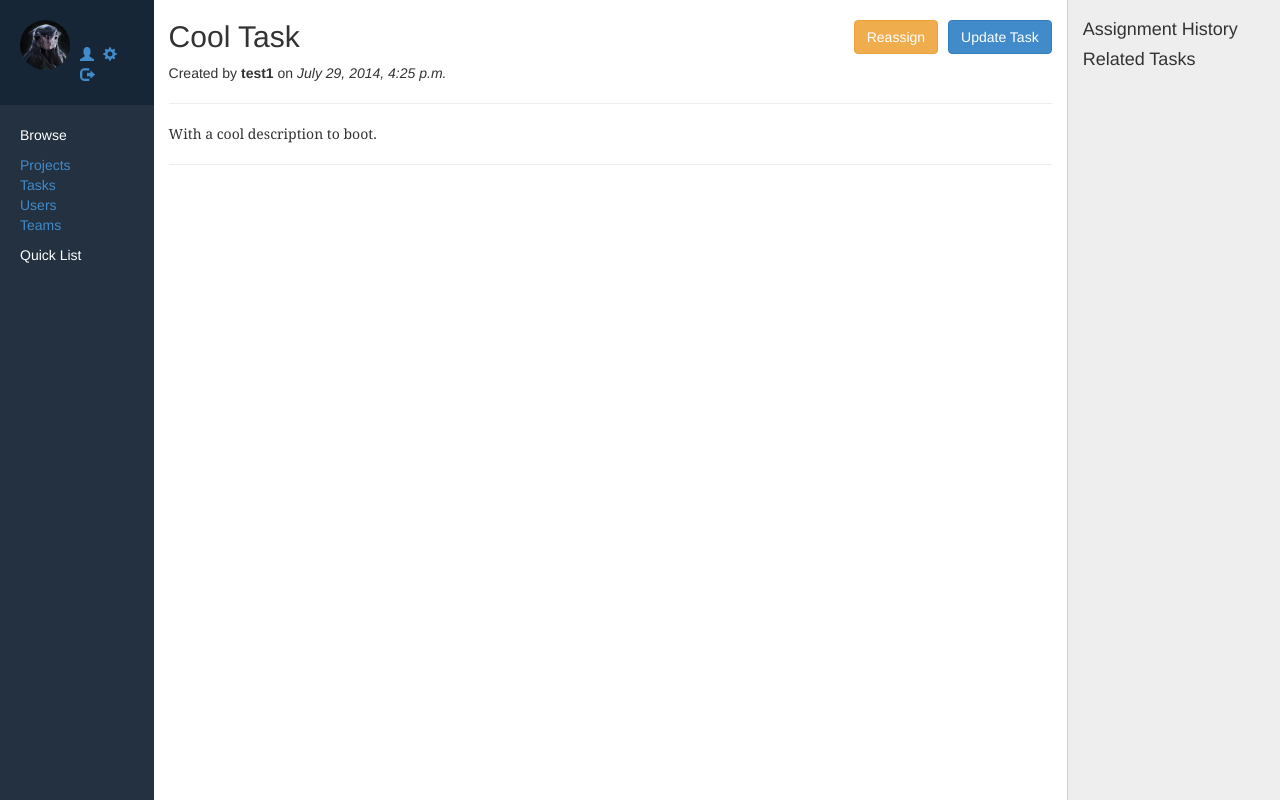
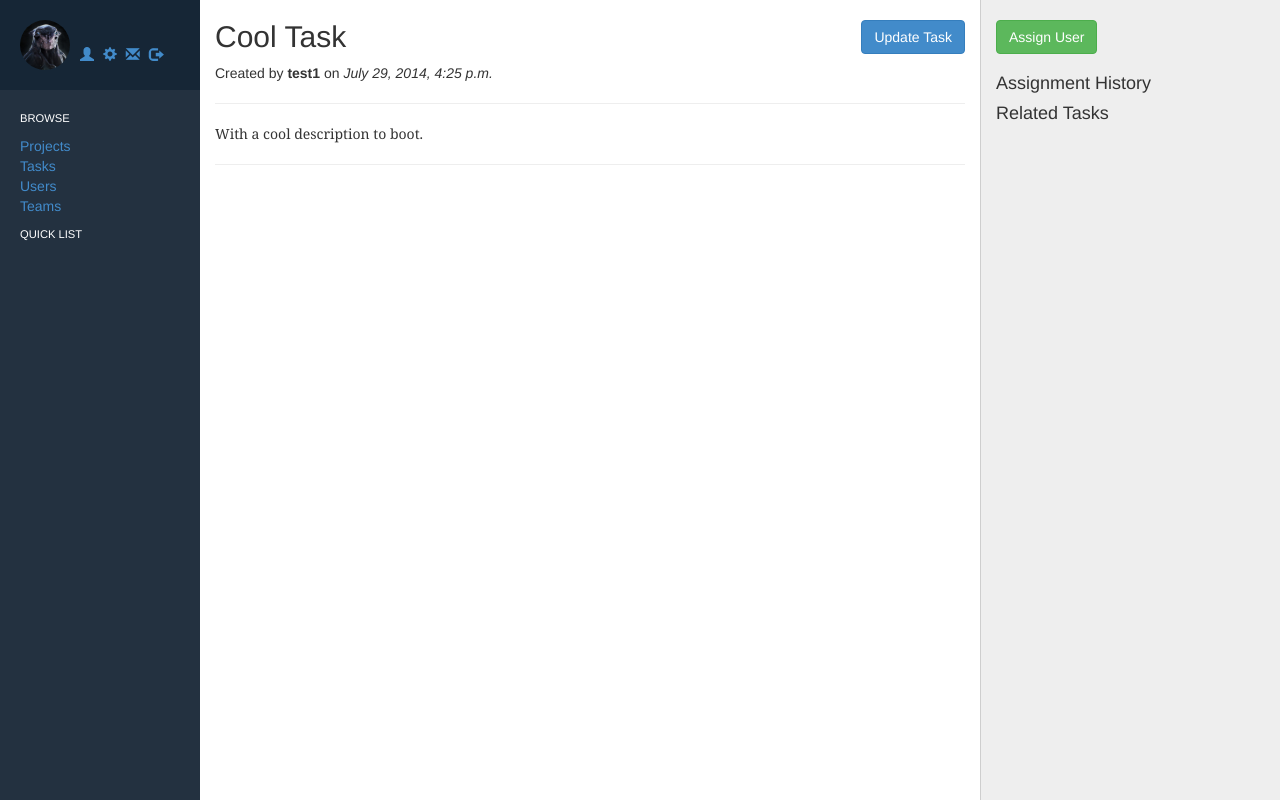
Before and after one commit to cmanallen/tasking, a Django app: page /tasks/2/ in a window 1280 px wide. Run offline with Django 3.2, Linux system fonts and the light colour scheme; a user stored in the database is signed in; data comes from the database, SQL or seed files in the repository; parts of the project's set-up code (start-up, migrations or seed data) failed here and were passed over; some libraries are stand-ins or nearby versions.

Commit message:
more template work, removed bootstrap columns in favor of custom columns, reorganized aside to task details, revamped task creation

```diff
--- a/tasking/tasking/static/css/style.css
+++ b/tasking/tasking/static/css/style.css
@@ -45,9 +45,11 @@ Modular Classes -- Production
 .pad20 {padding:20px;}
 
 .hpad10 {padding-left:10px;padding-right:10px;}
+.hpad15 {padding-left:15px;padding-right:15px;}
 .hpad20 {padding-left:20px;padding-right:20px;}
 
 .vpad10 {padding-top:10px;padding-bottom:10px;}
+.vpad15 {padding-top:15px;padding-bottom:15px;}
 .vpad20 {padding-top:20px;padding-bottom:20px;}
 
 .mt5 {margin-top: 5px;}
--- a/tasking/tasking/templates/base.html
+++ b/tasking/tasking/templates/base.html
@@ -17,7 +17,7 @@
 			{% if user.is_authenticated %}
 
 				<!-- Header -->
-				<header class="col-md-1 fill" style="width:12%;padding:0;">
+				<header class="ftlt fill" style="width:200px;padding:0;">
 
 					<!-- User Area -->
 					<div id="user-area" class="autoflow mb20 vpad20 hpad20" style="background:#162636;">
@@ -32,6 +32,9 @@
 							<a href="/users/update/{{ user.id }}" class="mr5">
 								<span class="glyphicon glyphicon-cog"></span>
 							</a>
+							<a href="#" class="mr5">
+								<span class="glyphicon glyphicon-envelope"></span>
+							</a>
 							<a href="/users/logout" class="mr5">
 								<span class="glyphicon glyphicon-log-out"></span>
 							</a>
@@ -40,7 +43,7 @@
 
 					<!-- Navigation -->
 					<nav class="hpad20">
-						<p class="white">Browse</p>
+						<p class="white verysmall upper">Browse</p>
 						<ul class="list-unstyled">
 							<li><a href="/projects">Projects</a></li>
 							<li><a href="/tasks">Tasks</a></li>
@@ -51,7 +54,7 @@
 
 					<!-- Quicklist -->
 					<nav class="hpad20">
-						<p class="white">Quick List</p>
+						<p class="white verysmall upper">Quick List</p>
 						<ul class="list-unstyled">
 							{% block quicklist %}
 							{% endblock %}
@@ -60,8 +63,15 @@
 
 				</header>
 
+				<!-- Secondary Information (Meta Data) -->
+				<aside class="ftrt hpad15 vpad20 fill" style="width:300px;">
+					{% block aside %}
+						<p>Test!</p>
+					{% endblock %}
+				</aside>
+
 				<!-- Content -->
-				<main class="col-md-9 fill autoflow" style="width:71.3333%;">
+				<main class="fill autoflow hpad15">
 
 					<!-- Primary Information -->
 					<article>
@@ -78,13 +88,6 @@
 					</footer>
 
 				</main>
-
-				<!-- Secondary Information (Meta Data) -->
-				<aside class="col-md-2 fill">
-					{% block aside %}
-						<p>Test!</p>
-					{% endblock %}
-				</aside>
 
 			{% else %}
 
--- a/tasking/tasks/forms.py
+++ b/tasking/tasks/forms.py
@@ -4,4 +4,4 @@ from tasks.models import Task
 class CreateTask(forms.ModelForm):
 	class Meta:
 		model = Task
-		fields = ('name', 'status', 'task_type', 'description', 'due')
+		fields = ('project', 'name', 'status', 'task_type', 'description', 'due')
--- a/tasking/tasks/models.py
+++ b/tasking/tasks/models.py
@@ -21,9 +21,11 @@ class Task(TimeStamp):
 		(BUG, 'Issue'),
 		(FEATURE, 'Request'),
 	)
+
 	# Relations
 	user_task = models.ManyToManyField(User, through='UserTask')
 	project = models.ForeignKey(Project, blank=True)
+
 	# Table Fields
 	name = models.CharField(max_length=255)
 	description = models.TextField()
@@ -31,13 +33,20 @@ class Task(TimeStamp):
 	task_type = models.IntegerField(choices=TYPE_CHOICES)
 	due = models.DateField()
 	created_by = models.ForeignKey(User, related_name='creator')
+
 	# Model methods
 	def get_task_comment(self):
 		return self.comment_set.all()
+
 	def get_task_user(self):
 		return self.usertask_set.all()
+
 	def get_absolute_url(self):
 		return reverse('detail-task', kwargs={'pk': self.id})
+
+	def __str__(self):
+		return "%s" % self.project.name
+
 	# Class meta data
 	class Meta:
 		ordering = ['-created']
--- a/tasking/tasks/templates/detail_task.html
+++ b/tasking/tasks/templates/detail_task.html
@@ -6,9 +6,6 @@
 	{% if user.is_authenticated %}
 		<a href="{% url "update-task" pk=task.id %}" class="ftrt mt20">
 			<button type="button" class="btn btn-primary">Update Task</button>
-		</a>
-		<a href="#" class="ftrt mt20 mr10">
-			<button type="button" class="btn btn-warning">Reassign</button>
 		</a>
 	{% endif %}
 	<p>Created by <b>{{ task.created_by }}</b> on <i>{{ task.created }}</i></p>
@@ -19,6 +16,7 @@
 	<!-- Comments -->
 {% endblock %}
 {% block aside %}
+	<button type="button" class="btn btn-success">Assign User</button>
 	<h4 class="mt20">Assignment History</h4>
 	<h4>Related Tasks</h4>
 {% endblock %}
```
